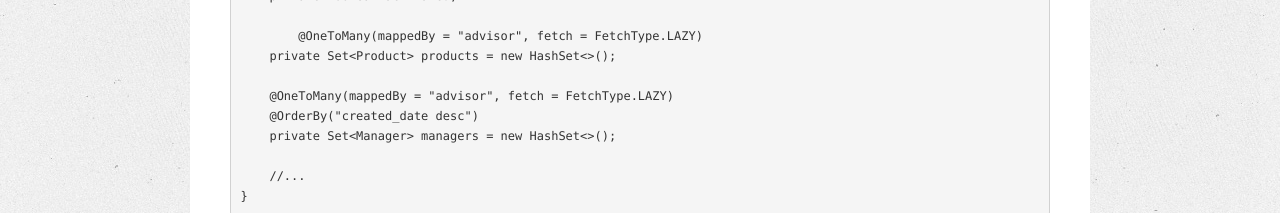
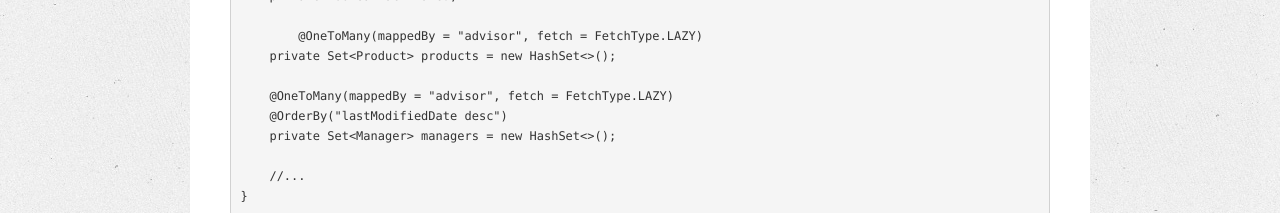
Before and after one commit to wanlp10/wuchao.github.io, a Jekyll site: the page built from _posts/hibernate/2017-08-15-JPA-Criteria.md, in a window 1280 px wide and 900 px high. Shown: the part 687-900 px from the top of the window. Built offline with Jekyll 4.4.1, drawn with Linux system fonts in a browser that asks for light colours; nearby versions of some CDN libraries; comment, search, counter and statistics services are not loaded; some of the changed text lies outside the part shown.

Commit message:
initial commit.

```diff
--- a/_posts/hibernate/2017-08-15-JPA-Criteria.md
+++ b/_posts/hibernate/2017-08-15-JPA-Criteria.md
@@ -38,7 +38,7 @@ public class Advisor extends AbstractAuditingEntity implements Serializable{
     private Set<Product> products = new HashSet<>();
 
     @OneToMany(mappedBy = "advisor", fetch = FetchType.LAZY)
-    @OrderBy("created_date desc")
+    @OrderBy("lastModifiedDate desc")
     private Set<Manager> managers = new HashSet<>();
 
     //...
```
Also changed, not shown: other parts of _posts/hibernate/2017-08-15-JPA-Criteria.md (+9 -0 lines).
